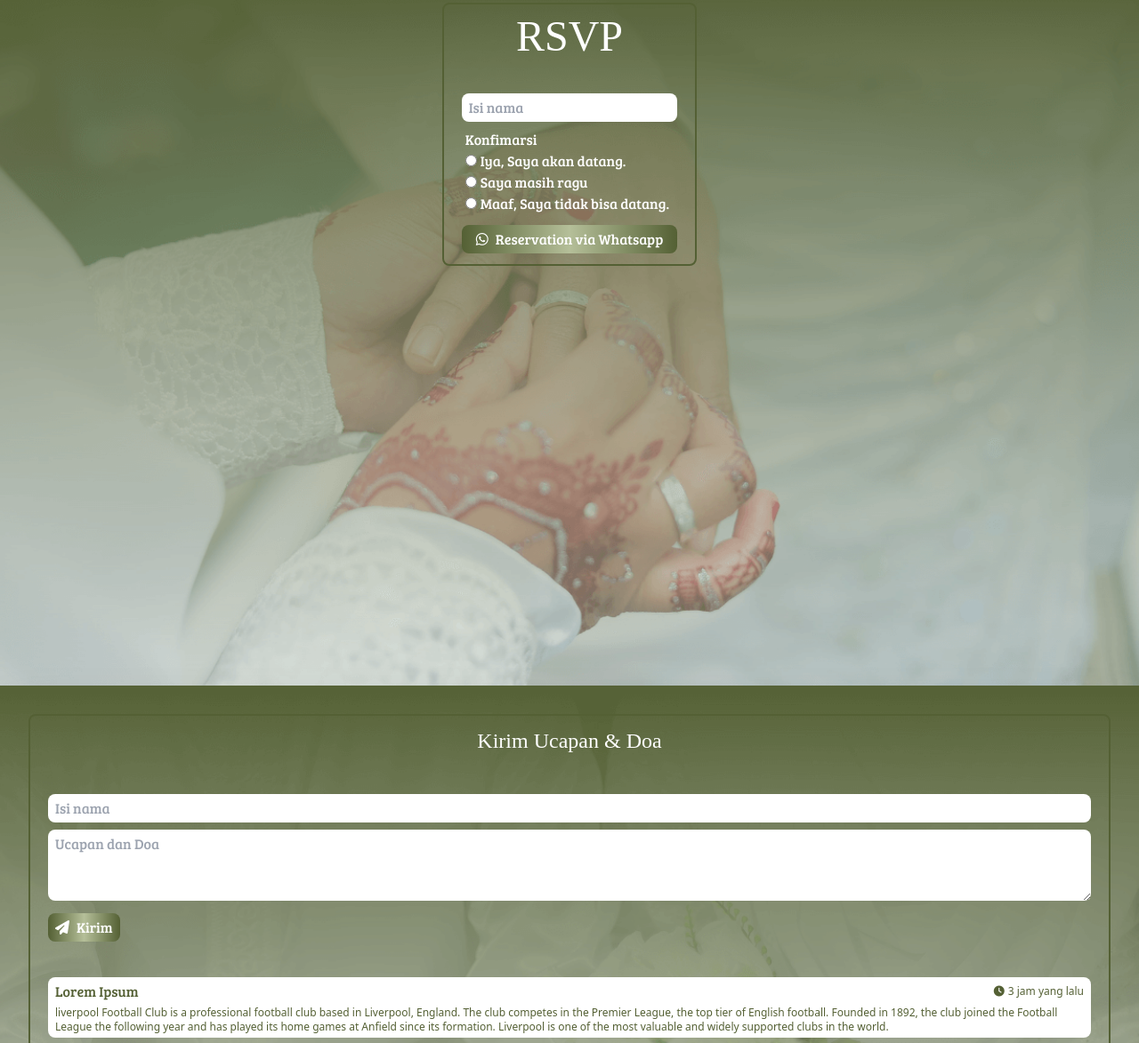
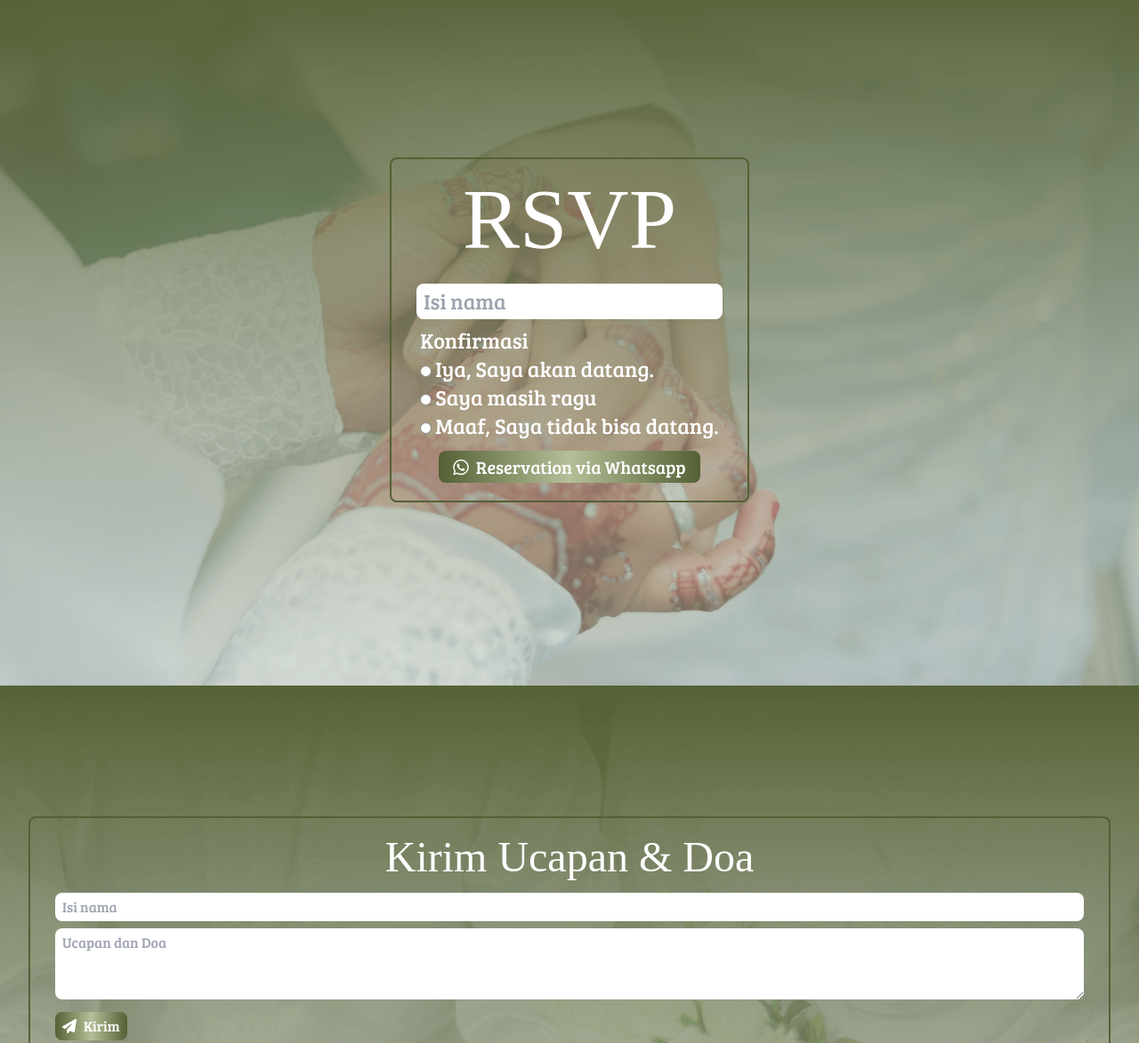
Before and after one commit to bebekgarut/web_pernikahan, a website: page index.html in a window 1280 px wide. Shown: the part 4829-6002 px from the top of the page at 89% size. Drawn offline with Linux system fonts and the light colour scheme; a web font is replaced by a local one.

Commit message:
slide 7 dan 8

```diff
--- a/index.html
+++ b/index.html
@@ -63,7 +63,7 @@
         </main>
     </section>
     <section id="section3" class="flex w-full justify-center items-center">
-        <main class="w-full xl:min-h-screen flex flex-col items-center justify-center bg-cover bg-center shadow-2xl" style="background-image: url('img/F3.png');">
+        <main class="w-full lg:min-h-screen flex flex-col items-center justify-center bg-cover bg-center shadow-2xl" style="background-image: url('img/F3.png');">
             <div class="px-4 py-8 hp:space-y-4 xl:space-y-10">
                  <div class="mb-2">
                     <p class="text-5xl xs:text-6xl text-center font-contrail font-medium text-white sm:text-7xl md:text-8xl lg:text-9xl">Countdown</p>
@@ -96,7 +96,7 @@
         </main>
     </section>
     <section id="section4" class="flex w-full justify-center items-center">
-        <main class="w-full xl:min-h-screen flex flex-col justify-center items-center bg-cover bg-center shadow-2xl" style="background-image: url('img/F4.png');">
+        <main class="w-full lg:min-h-screen flex flex-col justify-center items-center bg-cover bg-center shadow-2xl" style="background-image: url('img/F4.png');">
             <div class="px-4 py-8">
                 <div class="flex-col hp:space-y-2 xs:space-y-2 sm:space-y-2 xl:space-y-10 justify-center flex items-center text-white border-2 border-warna1 px-5 py-3 lg:py-7 space-y-2 rounded-lg">
                     <div>
@@ -121,7 +121,7 @@
         </main>
     </section>
     <section id="section5" class="flex w-full justify-center items-center">
-        <main class="w-full xl:min-h-screen flex flex-col justify-center items-center bg-cover bg-center shadow-2xl" style="background-image: url('img/F5.png');">
+        <main class="w-full lg:min-h-screen flex flex-col justify-center items-center bg-cover bg-center shadow-2xl" style="background-image: url('img/F5.png');">
             <div class="px-4 py-8 ">
                 <div class="flex-col hp:space-y-2 xs:space-y-2 sm:space-y-2 xl:space-y-10 justify-center flex items-center text-white border-2 border-warna1 px-5 py-3 sm:px-10 lg:px-20 lg:py-7 space-y-2 rounded-lg">
                     <div>
@@ -146,7 +146,7 @@
         </main>
     </section>
     <section id="section6" class="flex w-full justify-center items-center">
-        <main class="w-full xl:min-h-screen flex flex-col items-center bg-cover bg-center shadow-2xl" style="background-image: url('img/F6.png');">
+        <main class="w-full lg:min-h-screen flex flex-col items-center bg-cover bg-center shadow-2xl" style="background-image: url('img/F6.png');">
             <div class="px-2 py-8 ">
                 <div class="mb-2">
                     <p class="text-3xl md:text-5xl text-center font-contrail font-medium text-white">Galeri</p>
@@ -187,25 +187,25 @@
         </main>
     </section>
     <section id="section7" class="flex w-full justify-center items-center">
-        <main class="w-full xl:min-h-screen flex flex-col items-center bg-cover bg-center shadow-2xl" style="background-image: url('img/F7.png');">
-            <div class="px-2 py-8 ">
-                <div class="flex-col hp:space-y-2 xl:space-y-10 justify-center flex items-center text-white border-2 border-warna1 px-5 py-3 -space-y-2 rounded-lg">
+        <main class="w-full lg:min-h-screen flex flex-col justify-center items-center bg-cover bg-center shadow-2xl" style="background-image: url('img/F7.png');">
+            <div class="px-2 py-8">
+                <div class="flex-col hp:space-y-2 xs:space-y-2 justify-center flex items-center text-white border-2 border-warna1 sm:px-7 sm:py-5 px-5 py-3 space-y-6 rounded-lg">
                     <div>
-                        <p class="text-5xl text-center font-contrail font-medium text-white">RSVP</p>
+                        <p class="text-5xl sm:text-6xl lg:text-8xl text-center font-contrail font-medium text-white">RSVP</p>
                     </div>
                     <form action="" class="">
                     <div class="mb-2">
-                        <input placeholder="Isi nama" class="w-full px-2 py-1 font-breee text-warna1 rounded-lg" type="text">
+                        <input placeholder="Isi nama" class="w-full sm:text-xl lg:text-2xl px-2 py-1 font-breee text-warna1 rounded-lg" type="text">
                     </div>
                     <div class="flex flex-col px-1">
-                        <label class="text-left font-breee " for="">Konfimarsi</label>
-                        <label class="font-breee" for=""><input placeholder="" type="radio" class="mr-1 accent-warna1" name="konfirmasi" id="" required>Iya, Saya akan datang.</label>
-                        <label class="font-breee" for=""><input placeholder="" type="radio" class="mr-1 accent-warna1" name="konfirmasi" id="" required>Saya masih ragu</label>
-                        <label class="font-breee" for=""><input placeholder="" type="radio" class="mr-1 accent-warna1" name="konfirmasi" id="" required>Maaf, Saya tidak bisa datang.</label>
+                        <label class="text-left font-breee sm:text-xl lg:text-2xl" for="">Konfirmasi</label>
+                        <label class="font-breee sm:text-xl lg:text-2xl" for=""><input placeholder="" type="radio" class="mr-1 accent-warna1 sm:text-xl lg:text-2xl" name="konfirmasi" id="" required>Iya, Saya akan datang.</label>
+                        <label class="font-breee sm:text-xl lg:text-2xl" for=""><input placeholder="" type="radio" class="mr-1 accent-warna1 sm:text-xl lg:text-2xl" name="konfirmasi" id="" required>Saya masih ragu</label>
+                        <label class="font-breee sm:text-xl lg:text-2xl" for=""><input placeholder="" type="radio" class="mr-1 accent-warna1 sm:text-xl lg:text-2xl" name="konfirmasi" id="" required>Maaf, Saya tidak bisa datang.</label>
                     </div>
                     <div class="flex justify-center">
                         <button type="submit"
-                            class=" bg-gradient-to-r from-warna1 via-warna2 to-warna1 text-base font-breee py-1 px-4 text-white rounded-lg mt-3">
+                            class=" bg-gradient-to-r from-warna1 via-warna2 to-warna1 text-base md:text-xl font-breee py-1 px-4 text-white rounded-lg mt-3">
                             <i class="fa-brands fa-whatsapp mr-2"></i>Reservation via Whatsapp</button>
                     </div>
                 </form>
@@ -214,11 +214,11 @@
         </main>
     </section>
     <section id="section8" class="flex w-full justify-center items-center max-h-screen">
-        <main class="w-full xl:min-h-screen flex flex-col items-center bg-cover bg-center shadow-2xl" style="background-image: url('img/F8.png');">
-            <div class="px-8 py-8 w-full">
-                <div class="flex-col hp:space-y-2 xl:space-y-10 justify-center flex items-center text-white border-2 border-warna1 px-5 py-3 -space-y-2 rounded-lg">
+        <main class="w-full lg:min-h-screen flex flex-col items-center justify-center bg-cover bg-center shadow-2xl" style="background-image: url('img/F8.png');">
+            <div class="px-8 py-8 hp:w-full xs:w-full ">
+                <div class="flex-col hp:space-y-2 justify-center flex items-center text-white border-2 border-warna1 md:px-7 md:py-5 px-5 py-3 space-y-3 rounded-lg">
                     <div class="">
-                        <p class="text-2xl text-center font-contrail font-medium text-white mb-1">Kirim Ucapan & Doa</p>
+                        <p class="text-2xl sm:text-3xl md:text-4xl lg:text-5xl text-center font-contrail font-medium text-white mb-1">Kirim Ucapan & Doa</p>
                     </div>
                         <form action="" class="w-full">
                             <div class="mb-2">
@@ -329,7 +329,7 @@
     </section>
 
     <section id="section6" class="flex w-full justify-center items-center">
-        <main class="w-full xl:min-h-screen flex flex-col items-center bg-cover bg-center shadow-2xl" style="background-image: url('img/F10.png');">
+        <main class="w-full xl:min-h-screen lg:min-h-screen flex flex-col items-center bg-cover bg-center shadow-2xl" style="background-image: url('img/F10.png');">
             <div class="px-2 py-8 ">
                 <div class="mb-4">
                     <p class="text-2xl text-center font-contrail font-medium text-white">Terima Kasih</p>
--- a/tailwind.config.js
+++ b/tailwind.config.js
@@ -1,5 +1,5 @@
 module.exports = {
-  content: ["./views/**/*.html"],
+  content: ["./views/**/*.html",  "./*.html"],
   theme: {
     extend: {
       fontFamily: {
```
Also changed, not shown: src/output.css.
